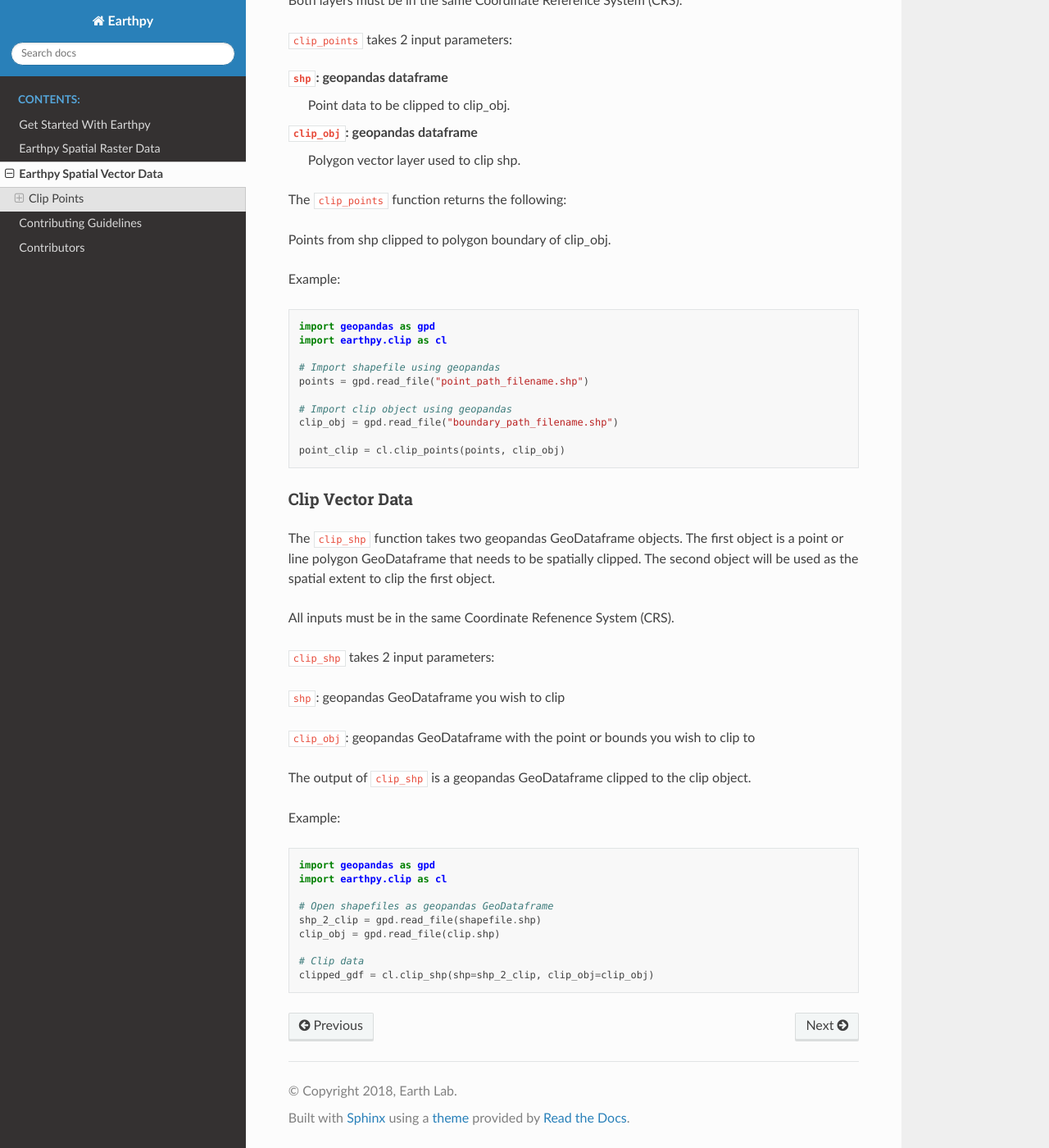
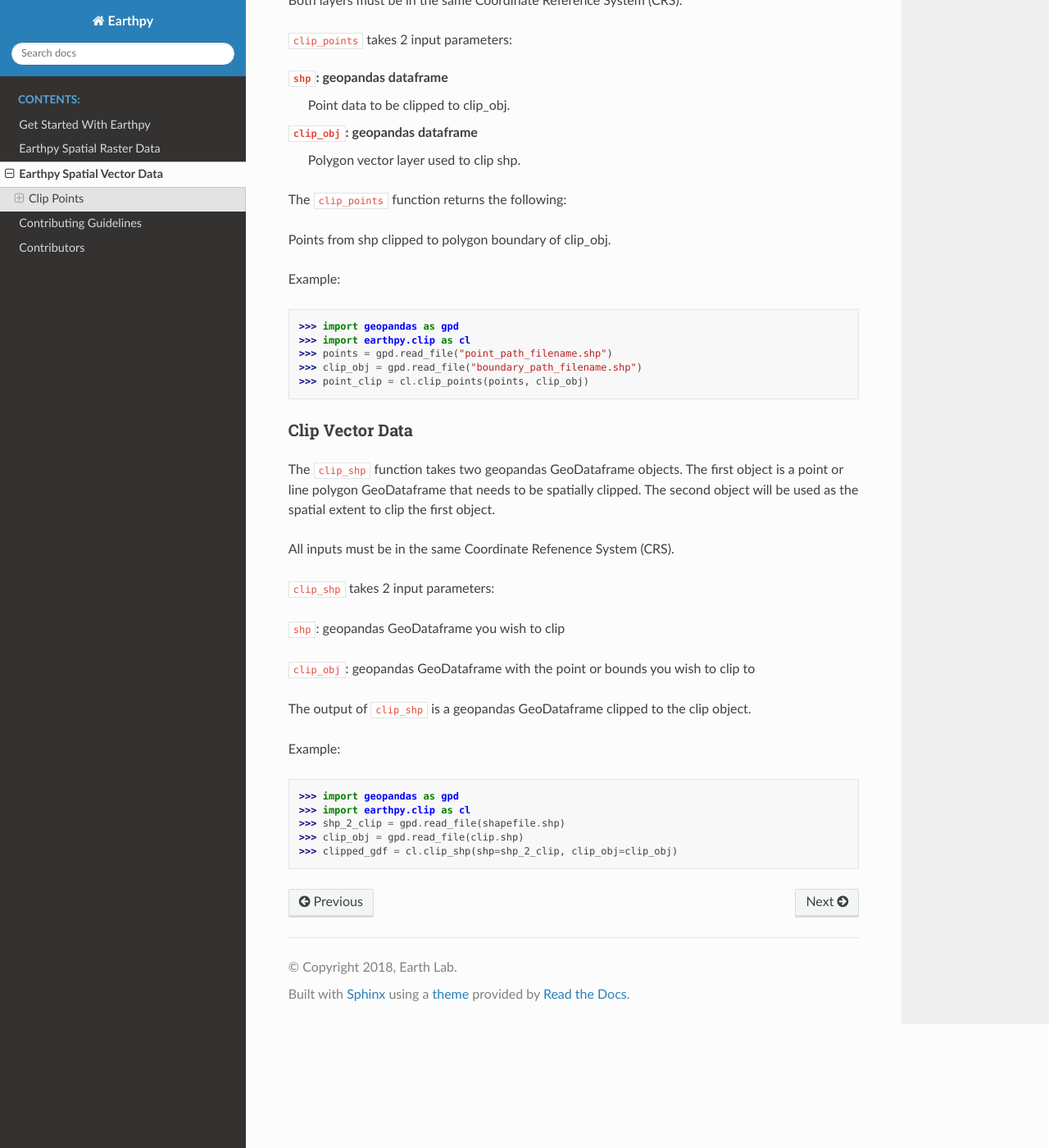
Before and after one commit to earthlab/earthpy, a Sphinx documentation site: the page built from docs/spatial-vector.rst, in a window 1280 px wide and 1400 px high, scrolled down 422 px. Shown: the whole window at 82% size. Built offline with Sphinx 7.4.7 and the Read the Docs theme 2.0.0, drawn with Linux system fonts in a browser that asks for light colours.

```diff
--- a/docs/conf.py
+++ b/docs/conf.py
@@ -39,7 +39,8 @@ release = ''
 # extensions coming with Sphinx (named 'sphinx.ext.*') or your custom
 # ones.
 extensions = [
-    'sphinx.ext.viewcode',
+    'sphinx.ext.doctest',
+    'sphinx.ext.viewcode'
 ]
 
 # Add any paths that contain templates here, relative to this directory.
--- a/docs/get-started.rst
+++ b/docs/get-started.rst
@@ -40,8 +40,8 @@ the package yet you can still use the ``--upgrade argument``.
 
 Then import it into python.
 
-``import earthpy as et``
+    >>> import earthpy as et
 
 To import the spatial module use:
 
-``import earthpy.spatial as es``
+    >>> import earthpy.spatial as es
--- a/docs/spatial-vector.rst
+++ b/docs/spatial-vector.rst
@@ -28,18 +28,11 @@ Points from shp clipped to polygon boundary of clip_obj.
 
 Example:
 
-.. code-block:: python
-
-  import geopandas as gpd
-  import earthpy.clip as cl
-
-  # Import shapefile using geopandas
-  points = gpd.read_file("point_path_filename.shp")
-
-  # Import clip object using geopandas
-  clip_obj = gpd.read_file("boundary_path_filename.shp")
-
-  point_clip = cl.clip_points(points, clip_obj)
+    >>> import geopandas as gpd
+    >>> import earthpy.clip as cl
+    >>> points = gpd.read_file("point_path_filename.shp")
+    >>> clip_obj = gpd.read_file("boundary_path_filename.shp")
+    >>> point_clip = cl.clip_points(points, clip_obj)
 
 Clip Vector Data
 ~~~~~~~~~~~~~~~~
@@ -60,14 +53,8 @@ The output of ``clip_shp`` is a geopandas GeoDataframe clipped to the clip objec
 
 Example:
 
-.. code-block:: python
-
-    import geopandas as gpd
-    import earthpy.clip as cl
-
-    # Open shapefiles as geopandas GeoDataframe
-    shp_2_clip = gpd.read_file(shapefile.shp)
-    clip_obj = gpd.read_file(clip.shp)
-
-    # Clip data
-    clipped_gdf = cl.clip_shp(shp=shp_2_clip, clip_obj=clip_obj)
+    >>> import geopandas as gpd
+    >>> import earthpy.clip as cl
+    >>> shp_2_clip = gpd.read_file(shapefile.shp)
+    >>> clip_obj = gpd.read_file(clip.shp)
+    >>> clipped_gdf = cl.clip_shp(shp=shp_2_clip, clip_obj=clip_obj)
```
Also changed, not shown: docs/spatial-raster.rst (+48 -85 lines), .travis.yml, 2 other files.
